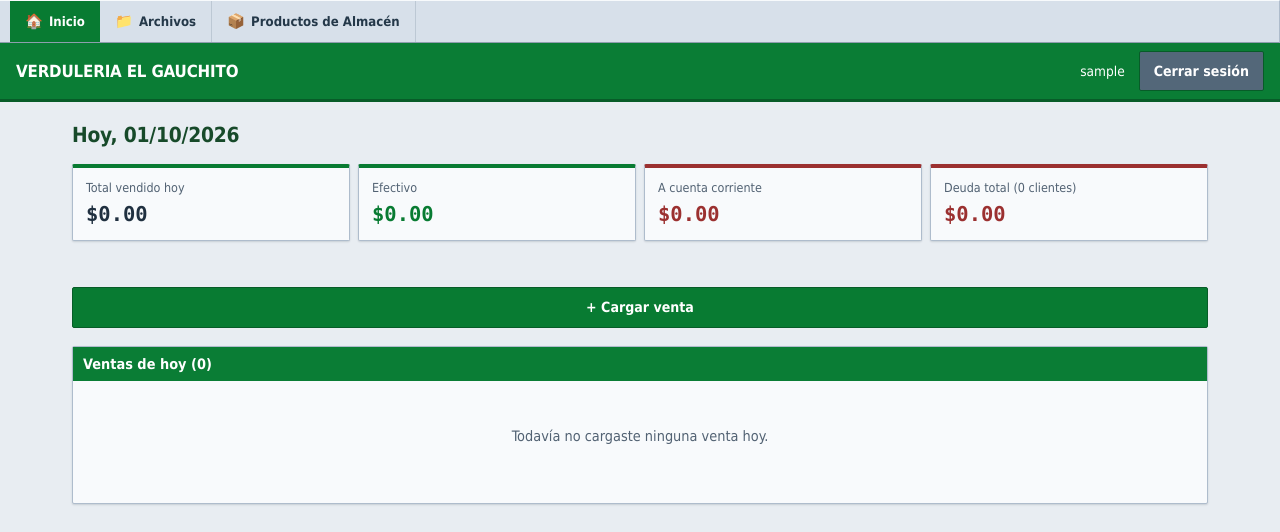
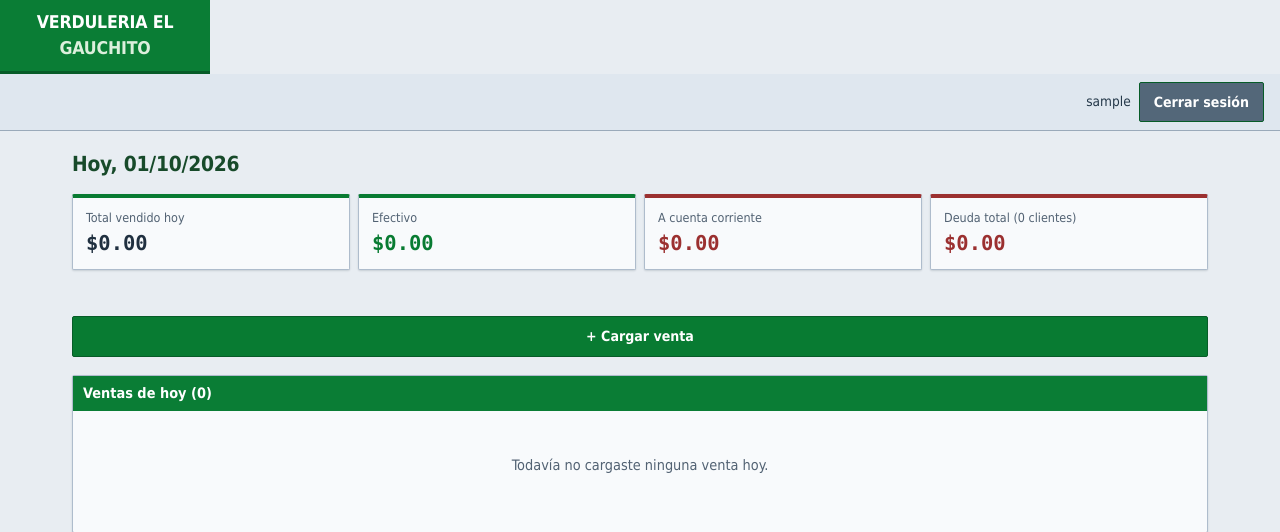
Before and after one commit to fernandochiappero-ui/ventasapp-flask, a Flask app: page / in a window 1280 px wide. Shown: the top 532 px of the page. Run offline with Flask 3, Linux system fonts and the light colour scheme; a user stored in the database is signed in; tables that the repository leaves empty hold one stand-in row (values such as "Sample post").

Commit message:
modifique posicio de barra

```diff
--- a/static/css/style.css
+++ b/static/css/style.css
@@ -48,29 +48,47 @@ a:hover { text-decoration: underline; }
   flex-direction: column;
 }
 
+.brand-banner {
+  background: #0a7d35;
+  color: #fff;
+  border-bottom: 3px solid #075c28;
+  padding: 10px 16px;
+  text-align: center;
+  position: sticky;
+  top: 0;
+  z-index: 30;
+}
+
+.brand-banner .marca {
+  font-weight: 700;
+  font-size: 1.1rem;
+  letter-spacing: -0.01em;
+}
+
+.brand-banner .marca span { color: #dcefdc; }
+
 header.topbar {
-  background: var(--superficie);
-  border-bottom: 1px solid var(--linea);
-  padding: 14px 18px;
+  background: #dfe7ef;
+  border-bottom: 1px solid #9aaaba;
+  padding: 10px 16px;
   display: flex;
   align-items: center;
   justify-content: space-between;
   position: sticky;
-  top: 0;
-  z-index: 10;
+  top: 58px;
+  z-index: 20;
 }
 
-header.topbar .marca {
-  font-weight: 700;
-  font-size: 1.05rem;
-  letter-spacing: -0.01em;
+header.topbar .topbar-acciones {
+  display: flex;
+  align-items: center;
+  gap: 8px;
+  margin-left: auto;
 }
-
-header.topbar .marca span { color: var(--verde); }
 
 header.topbar .salir {
   font-size: 0.85rem;
-  color: var(--tinta-suave);
+  color: #243849;
 }
 
 main {
@@ -98,14 +116,18 @@ h2 { font-size: 1.05rem; margin: 0 0 10px 0; }
 /* ---------- Barra de navegación inferior (celular) ---------- */
 
 nav.tabs {
+  display: none;
   position: fixed;
-  bottom: 0; left: 0; right: 0;
+  inset: 0;
+  z-index: 200;
   background: var(--superficie);
   border-top: 1px solid var(--linea);
-  display: flex;
-  z-index: 20;
-  padding-bottom: env(safe-area-inset-bottom, 0);
+  flex-direction: column;
+  overflow-y: auto;
+  padding: 6px 0 20px;
 }
+
+nav.tabs.menu-abierto { display: flex; }
 
 nav.tabs a {
   flex: 1;
@@ -535,13 +557,25 @@ table.reporte td.num, table.reporte th.num { text-align: right; }
 @media (min-width: 860px) {
   .app { flex-direction: row; }
 
-  nav.tabs {
+  .brand-banner {
+    width: 210px;
+    min-height: 72px;
+    display: flex;
+    align-items: center;
+    justify-content: center;
     position: sticky;
     top: 0;
     left: 0;
+    z-index: 30;
+  }
+
+  nav.tabs {
+    position: sticky;
+    top: 72px;
+    left: 0;
     bottom: auto;
     width: 210px;
-    height: 100vh;
+    height: calc(100vh - 72px);
     flex-direction: column;
     border-top: none;
     border-right: 1px solid var(--linea);
@@ -592,18 +626,16 @@ html, body { background: var(--papel); }
 body { font-family: Tahoma, Verdana, sans-serif; font-size: 14px; }
 
 header.topbar {
-  background: #0a7d35;
-  color: #fff;
-  border-bottom: 3px solid #075c28;
+  background: #dfe7ef;
+  color: #243849;
+  border-bottom: 1px solid #9aaaba;
   padding: 8px 16px;
 }
 
-header.topbar .marca,
-header.topbar .marca span,
-header.topbar .salir { color: #fff; }
+header.topbar .salir { color: #243849; }
 
 .cerrar-sesion {
-  margin-left: 10px;
+  margin-left: 0;
   padding: 5px 9px;
   color: #fff;
   background: #075c28;
--- a/templates/base.html
+++ b/templates/base.html
@@ -16,6 +16,21 @@
 <body>
   <div class="app">
     {% if current_user.is_authenticated %}
+    <div class="brand-banner">
+      <div class="marca">VERDULERIA EL <span>GAUCHITO</span></div>
+    </div>
+    <header class="topbar">
+      <button type="button" id="menu-movil-boton" class="menu-movil-boton"
+              aria-label="Abrir menú" aria-expanded="false" aria-controls="menu-principal">☰</button>
+      <div class="topbar-acciones">
+        {% if current_user.es_administrador %}
+        <a class="salir" href="{{ url_for('configurar_cuenta') }}">{{ current_user.username }}</a>
+        {% else %}
+        <span class="salir">{{ current_user.username }}</span>
+        {% endif %}
+        <a class="boton cerrar-sesion" href="{{ url_for('logout') }}">Cerrar sesión</a>
+      </div>
+    </header>
     <nav class="tabs" id="menu-principal">
       <button type="button" id="menu-movil-cerrar" class="menu-cerrar-boton" aria-label="Cerrar menú">✕</button>
       {% if current_user.es_administrador %}
@@ -79,22 +94,6 @@
     {% endif %}
 
     <div class="contenido-principal">
-      {% if current_user.is_authenticated %}
-      <header class="topbar">
-        <button type="button" id="menu-movil-boton" class="menu-movil-boton"
-                aria-label="Abrir menú" aria-expanded="false" aria-controls="menu-principal">☰</button>
-        <div class="marca">VERDULERIA EL <span>GAUCHITO</span></div>
-        <span>
-          {% if current_user.es_administrador %}
-          <a class="salir" href="{{ url_for('configurar_cuenta') }}">{{ current_user.username }}</a>
-          {% else %}
-          <span class="salir">{{ current_user.username }}</span>
-          {% endif %}
-          <a class="boton cerrar-sesion" href="{{ url_for('logout') }}">Cerrar sesión</a>
-        </span>
-      </header>
-      {% endif %}
-
       <main>
         {% with mensajes = get_flashed_messages(with_categories=true) %}
           {% for categoria, texto in mensajes %}
```
